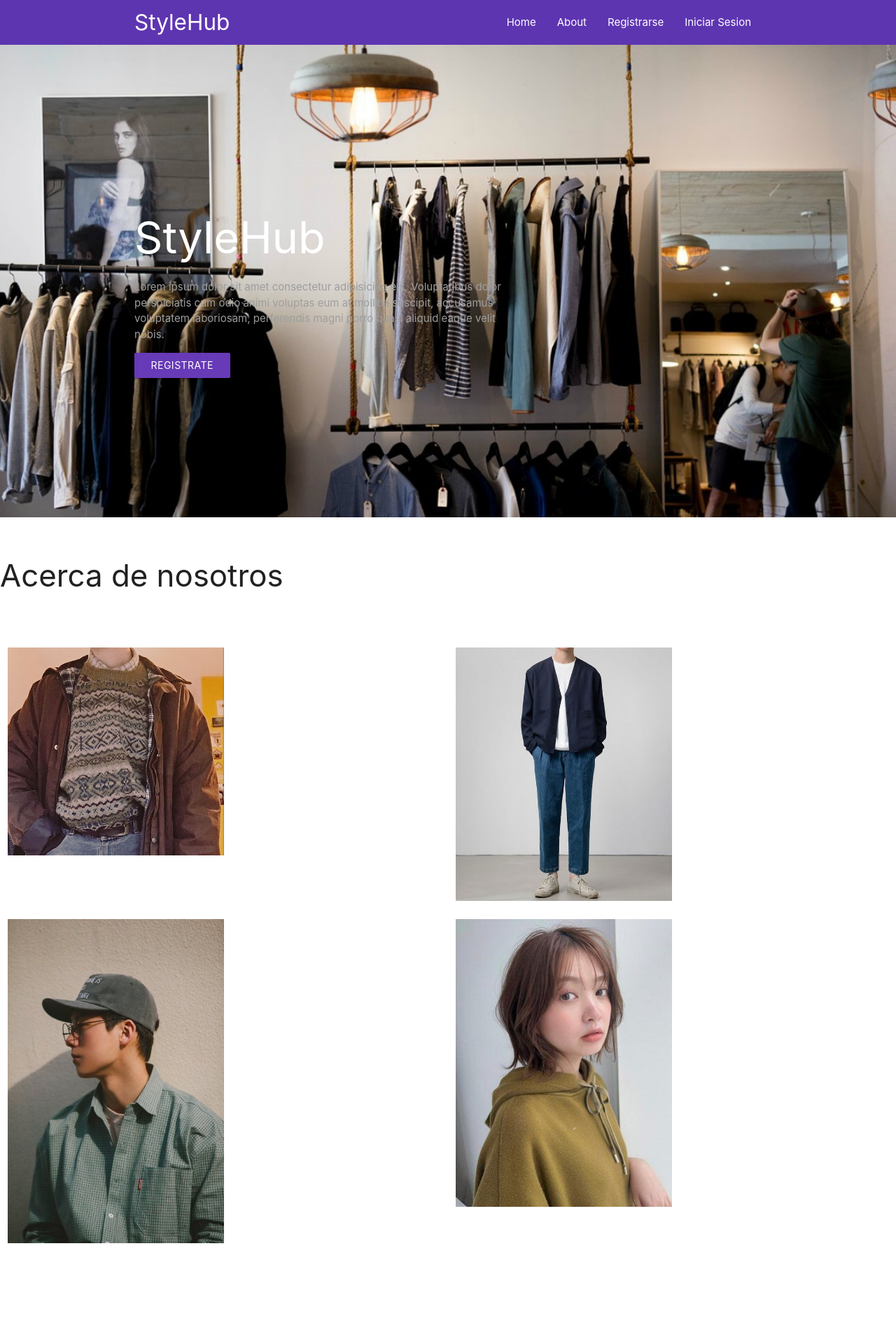
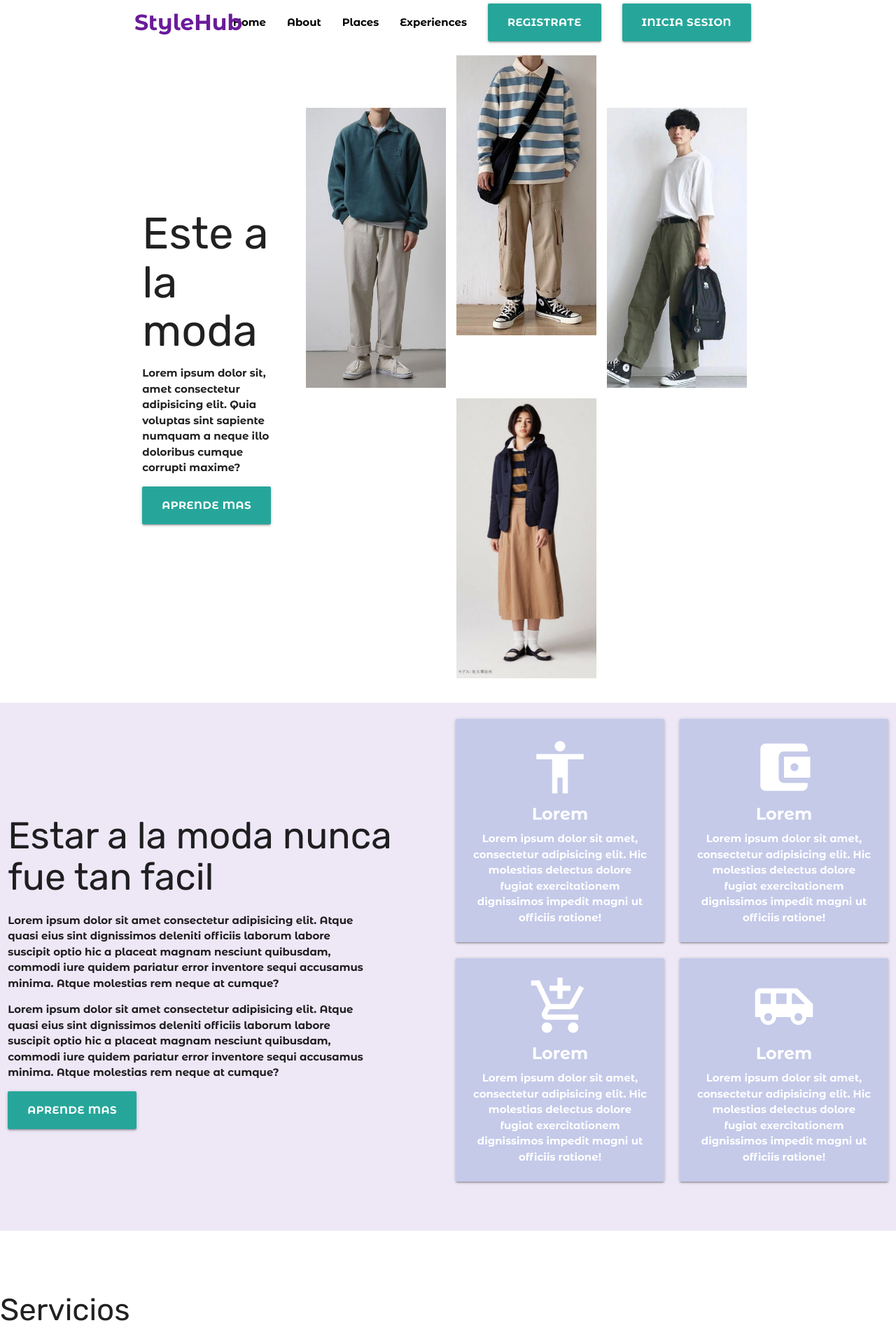
Before and after one commit to yanniaxel1001/ProyectoFinal_PW, a PHP site: page / in a window 1280 px wide. Shown: the top 1920 px of the page at 70% size. Before the commit the page ends 1776 px from the top, so only its background shows below. Run offline with PHP 8.4, Linux system fonts and the light colour scheme.

Commit message:
cambio apariencia pantalla inicial

```diff
--- a/css/styles.css
+++ b/css/styles.css
@@ -1,19 +1,52 @@
-header {
-    height: 45em;
-    background-image: url(/imagenes/background_store.jpg);
-    background-size: cover;
-    position: relative;
-    margin-bottom: 4em;
+@import url('https://fonts.googleapis.com/css2?family=Montserrat+Alternates:wght@700&family=Rubik&display=swap');
+
+
+h1, h2, h3, h4, h5, h6 {
+    font-family: 'Rubik', sans-serif;
+
 }
 
-header::before {
-    content: '';
-    position: absolute;
-    top: 0;
-    left: 0;
-    width: 100%;
-    height: 100%;
-    z-index: 0;
+body {
+    font-family: 'Montserrat Alternates', sans-serif;
+}
+
+.mt-2 {
+    margin-top: 0.5rem;
+
+}
+
+.hero h1 {
+    padding: 0;
+    margin: 0;
+}
+
+nav .brand-logo {
+    position: relative;
+}
+
+.valign-wrapper {
+    flex-wrap: wrap;
+}
+
+.header-images {
+    display: flex;
+    flex-wrap: wrap;
+    gap: 1rem;
+    justify-content: center;
+    z-index: 1;
+}
+
+.hero img, .about img, .featured-images img {
+    object-fit: cover;
+}
+
+.hero img {
+    height: 400px;
+    width: 200px;
+}
+
+.hero img:nth-child(odd) {
+    margin-top: 5rem;
 }
 
 p {
--- a/index.html
+++ b/index.html
@@ -17,50 +17,172 @@
 
 </head>
 <body>
-    <nav class="deep-purple darken-1">
-        <div class="container">
-            <a href="#" class="brand-logo">StyleHub</a>
-            <a href="#" data-target="mobile-demo" class="sidenav-trigger">
-                <i class="fas fa-bars"></i>
-            </a>
-            <ul class="right hide-on-med-and-down">
-                <li><a href="#">Home</a></li>
-                <li><a href="#">About</a></li>
-                <li><a href="#">Registrarse</a></li>
-                <li><a href="#">Iniciar Sesion</a></li>
+    <header class="container">
+        <nav class="nav-wrapper transparent z-depth-0">
+            <a href="#" class="left brand-logo purple-text text-darken-3">StyleHub</a>
+            <ul class="right">
+                <li>
+                    <a href="#" class="black-text">Home</a>
+                </li>
+                <li>
+                    <a href="#" class="black-text">About</a>
+                </li>
+                <li>
+                    <a href="#" class="black-text">Places</a>
+                </li>
+                <li>
+                    <a href="#" class="black-text">Experiences</a>
+                </li>
+                <li>
+                    <a href="#" class="btn-large">Registrate</a>
+                </li>
+                <li>
+                    <a href="#" class="btn-large">Inicia Sesion</a>
+                </li>
             </ul>
+        </nav>
+    </header>
+    <main class="container">
+        <section class="section hero">
+            <div class="row valign-wrapper">
+                <div class="col s12 l3">
+                    <h1>Este a la moda</h1>
+                    <p>Lorem ipsum dolor sit, amet consectetur adipisicing elit. Quia
+                        voluptas sint sapiente numquam a neque illo doloribus cumque corrupti maxime?</p>
+                        <a href="#" class="btn-large">Aprende mas</a>
+                </div>
+                <div class="col s12 l9 header-images">
+                    <img src="imagenes/sec_hero_a.jpg" alt="">
+                    <img src="imagenes/sec_hero_b.jpg" alt="">
+                    <img src="imagenes/sec_hero_c.jpg" alt="">
+                    <img src="imagenes/sec_hero_d.jpg" alt="">
+                </div>
+            </div>
+        </section>
+
+    </main>
+    <div class="section hero deep-purple lighten-5">
+        <div class="row valign-wrapper">
+            <div class="col s12 l6">
+                <h2>Estar a la moda nunca fue tan facil</h2>
+                <p>Lorem ipsum dolor sit amet consectetur adipisicing elit. Atque quasi eius sint
+                    dignissimos deleniti officiis laborum labore suscipit optio hic a placeat magnam
+                     nesciunt quibusdam, commodi iure quidem pariatur error inventore sequi accusamus
+                     minima. Atque molestias rem neque at cumque?</p>
+                <p>Lorem ipsum dolor sit amet consectetur adipisicing elit. Atque quasi eius sint
+                dignissimos deleniti officiis laborum labore suscipit optio hic a placeat magnam
+                    nesciunt quibusdam, commodi iure quidem pariatur error inventore sequi accusamus
+                    minima. Atque molestias rem neque at cumque?</p>
+                <a href="#" class="btn-large">Aprende mas</a>
+            </div>
+            <div class="col s12 l6">
+                <div class="row">
+                    <div class="col m6">
+                        <div class="card center-align indigo lighten-4">
+                            <div class="card-content white-text">
+                                <i class="material-icons large">accessibility</i>
+                                <span class="card-title">Lorem</span>
+                                <p>Lorem ipsum dolor sit amet, consectetur adipisicing elit. Hic
+                                    molestias delectus dolore fugiat exercitationem dignissimos
+                                    impedit magni ut officiis ratione!</p>
+                            </div>
+                        </div>
+                    </div>
+                    <div class="col m6">
+                        <div class="card center-align indigo lighten-4">
+                            <div class="card-content white-text">
+                                <i class="material-icons large">account_balance_wallet</i>
+                                <span class="card-title">Lorem</span>
+                                <p>Lorem ipsum dolor sit amet, consectetur adipisicing elit. Hic
+                                    molestias delectus dolore fugiat exercitationem dignissimos
+                                    impedit magni ut officiis ratione!</p>
+                            </div>
+                        </div>
+                    </div>
+                    <div class="col m6">
+                        <div class="card center-align indigo lighten-4">
+                            <div class="card-content white-text">
+                                <i class="material-icons large">add_shopping_cart</i>
+                                <span class="card-title">Lorem</span>
+                                <p>Lorem ipsum dolor sit amet, consectetur adipisicing elit. Hic
+                                    molestias delectus dolore fugiat exercitationem dignissimos
+                                    impedit magni ut officiis ratione!</p>
+                            </div>
+                        </div>
+                    </div>
+                    <div class="col m6">
+                        <div class="card center-align indigo lighten-4">
+                            <div class="card-content white-text">
+                                <i class="material-icons large">airport_shuttle</i>
+                                <span class="card-title">Lorem</span>
+                                <p>Lorem ipsum dolor sit amet, consectetur adipisicing elit. Hic
+                                    molestias delectus dolore fugiat exercitationem dignissimos
+                                    impedit magni ut officiis ratione!</p>
+                            </div>
+                        </div>
+                    </div>
+                </div>
+            </div>
         </div>
-    </nav>
+    </div>
 
-    <header class="white-text valign-wrapper">
-        <div style="position:relative;" class="container">
-            <h1>StyleHub</h1>
-            <p class="grey-text">Lorem ipsum dolor sit amet consectetur adipisicing elit. Voluptatibus dolor perspiciatis cum odio animi voluptas eum at mollitia suscipit, accusamus voluptatem laboriosam, perferendis magni porro quasi aliquid eaque velit nobis.</p>
-            <a class="deep-purple waves-effect waves-light btn">
-                <i class="fab far fa-stara left"></i>
-                Registrate
-            </a>
-        </div>
-    </header>
-
-    <h3>Acerca de nosotros</h3>
+    <section>
+    <h3>Servicios</h3>
     <section>
         <div class="row">
-            <div class="col s12 m6 align-right walign-wrapper">
-                <img src="imagenes/img_about1.jpg" alt="" style="height: 50%; width: 50%;">
+            <div class="col s12 m4">
+                <div class="section">
+                    <i class="fas fa-cogs fa 3x deep-purple"></i>
+                    <h4>Item1</h4>
+                    <p class="grey-text">Lorem ipsum dolor sit amet consectetur adipisicing elit. Error, accusantium, ab atque odio quae animi ad eaque exercitationem itaque dolore voluptate consectetur! Id veniam omnis repellat perspiciatis, pariatur odit quasi.</p>
+                </div>
+                <div class="divider"></div>
             </div>
-            <div class="col s12 m6 align-right walign-wrapper">
-                <img src="imagenes/img_about2.jpg" alt="" style="height: 50%; width: 50%;">
+        <div class="row">
+            <div class="col s12 m4">
+                <div class="section">
+                    <i class="fas fa-cogs fa 3x deep-purple"></i>
+                    <h4>Item2</h4>
+                    <p class="grey-text">Lorem ipsum dolor sit amet consectetur adipisicing elit. Error, accusantium, ab atque odio quae animi ad eaque exercitationem itaque dolore voluptate consectetur! Id veniam omnis repellat perspiciatis, pariatur odit quasi.</p>
+                </div>
+                <div class="divider"></div>
             </div>
-        </div>
         <div class="row">
-            <div class="col s12 m6 align-right walign-wrapper">
-                <img src="imagenes/img_about3.jpg" alt="" style="height: 50%; width: 50%;">
-            </div>
-            <div class="col s12 m6 align-right walign-wrapper">
-                <img src="imagenes/img_about4.jpg" alt="" style="height: 50%; width: 50%;">
+            <div class="col s12 m4">
+                <div class="section">
+                    <i class="fas fa-cogs fa 3x deep-purple"></i>
+                    <h4>Item3</h4>
+                    <p class="grey-text">Lorem ipsum dolor sit amet consectetur adipisicing elit. Error, accusantium, ab atque odio quae animi ad eaque exercitationem itaque dolore voluptate consectetur! Id veniam omnis repellat perspiciatis, pariatur odit quasi.</p>
+                </div>
+                <div class="divider"></div>
             </div>
         </div>
     </section>
+
+    <footer class="page-footer deep-purple darken-1">
+        <div class="container">
+            <div class="row">
+                <div class="col 16 s12">
+                    <h5 class="white-text">StyleHub</h5>
+                    <p class="grey-text text-lighten-4">Lorem ipsum dolor sit amet consectetur adipisicing elit. Eius culpa iure asperiores maxime facilis itaque corporis ipsam fuga, rem, ab voluptas similique alias amet explicabo eaque? Facere beatae inventore in!</p>
+                </div>
+                <div class="col 14 offset-12 s12">
+                    <h5 class="white-text">Links</h5>
+                    <ul>
+                        <li><a href="#">Home</a></li>
+                        <li><a href="#">About</a></li>
+                        <li><a href="#">Places</a></li>
+                        <li><a href="#">Experiences</a></li>
+                    </ul>
+                </div>
+            </div>
+        </div>
+        <div class="footer-copyright">
+            <div class="container">
+                2021 Copyright text
+                <a href="#" class="grey-text text-lighten-4 right">Regresar al inicio</a>
+            </div>
+        </div>
+    </footer>
 </body>
 </html>
```
Also changed, not shown: imagenes/sec_hero_a.jpg (added), imagenes/sec_hero_b.jpg (added), imagenes/sec_hero_c.jpg (added), imagenes/sec_hero_d.jpg (added).
